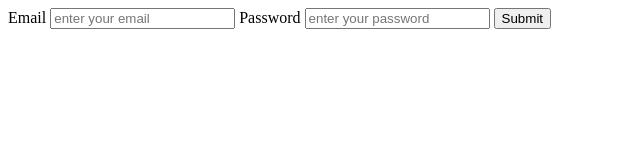
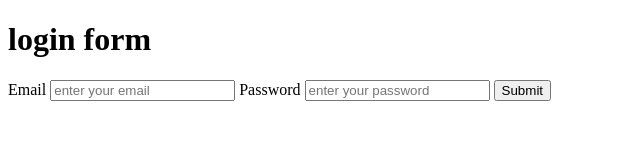
Before and after one commit to SulekhaEkka/index.html, a plain HTML site: page index.html in a window 1280 px wide. Shown: the whole page, without its empty margins (0-640 px from the left). Drawn offline with Linux system fonts and the light colour scheme.

Commit message:
add this heading from login

```diff
--- a/index.html
+++ b/index.html
@@ -6,7 +6,7 @@
     <title>Document</title>
 </head>
 <body>
-
+     <h1>login form</h1>
     <from>
         <label>Email</label>
         <input type="email", name="email", id="email", placeholder="enter your email">
```
